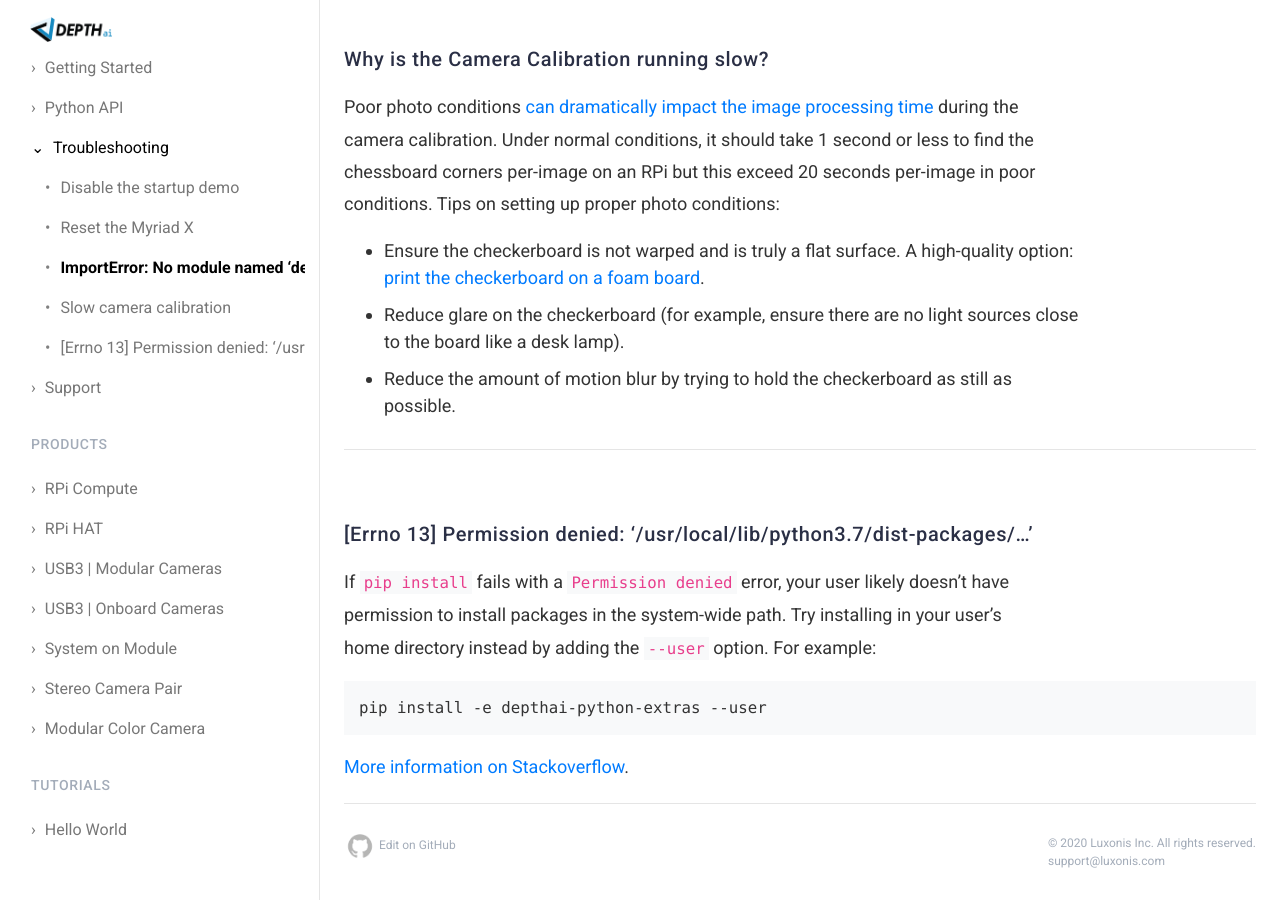
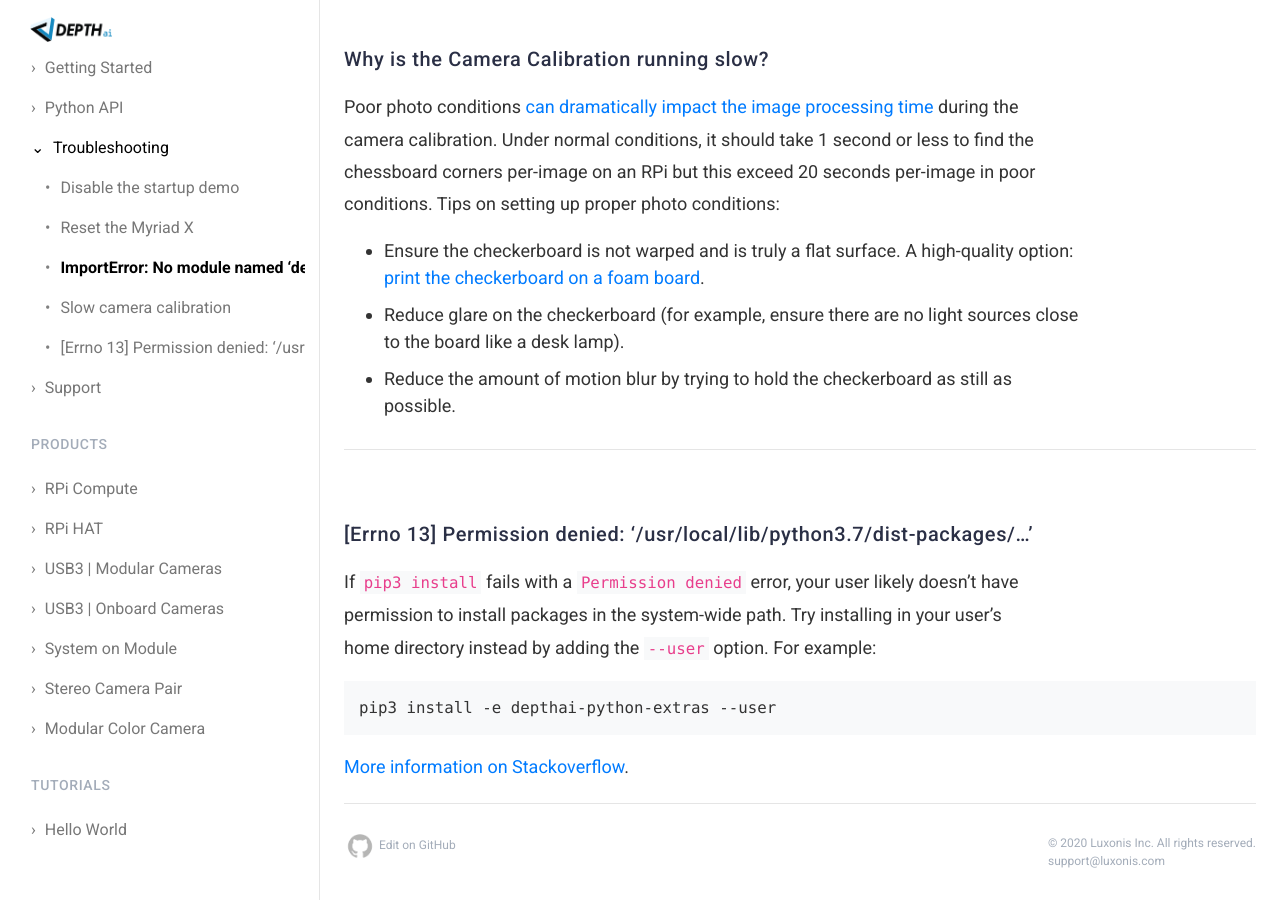
Before and after one commit to luxonis/depthai-docs-website, a Jekyll site: the page built from troubleshooting.md, in a window 1280 px wide and 900 px high, scrolled down 1163 px. Built offline with Jekyll 4.4.1, drawn with Linux system fonts in a browser that asks for light colours; nearby versions of some CDN libraries.

Commit message:
Using pip3/python3 in all commands to clarify the Python version

````diff
--- a/troubleshooting.md
+++ b/troubleshooting.md
@@ -62,10 +62,10 @@ Poor photo conditions [can dramatically impact the image processing time](https:
 {: #python_api_permission_denied data-toc-title-"pip install - permission denied"}
 ### [Errno 13] Permission denied: '/usr/local/lib/python3.7/dist-packages/...'
 
-If `pip install` fails with a `Permission denied` error, your user likely doesn't have permission to install packages in the system-wide path. Try installing in your user's home directory instead by adding the `--user` option. For example:
+If `pip3 install` fails with a `Permission denied` error, your user likely doesn't have permission to install packages in the system-wide path. Try installing in your user's home directory instead by adding the `--user` option. For example:
 
 ```
-pip install -e depthai-python-extras --user
+pip3 install -e depthai-python-extras --user
 ```
 
 [More information on Stackoverflow](https://stackoverflow.com/questions/31512422/pip-install-failing-with-oserror-errno-13-permission-denied-on-directory).
````
Also changed, not shown: api.md (+2 -2 lines).
